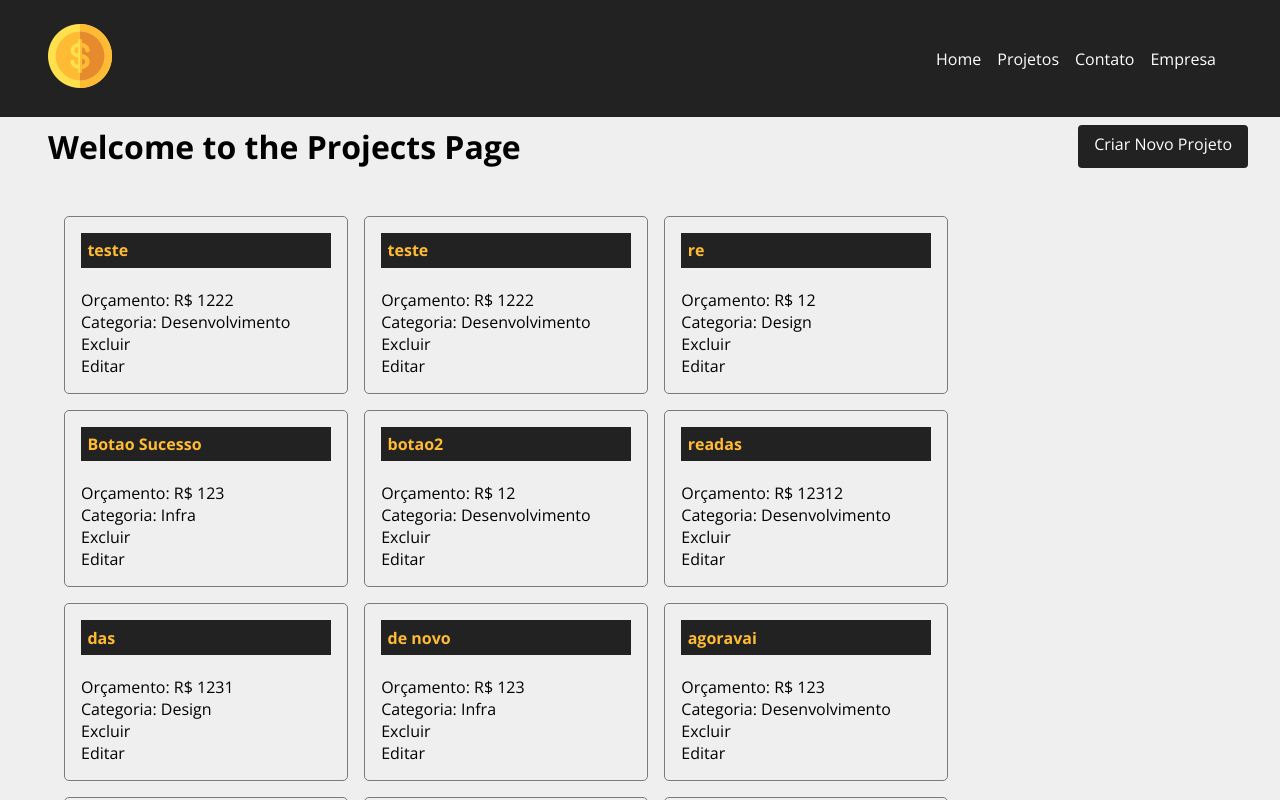
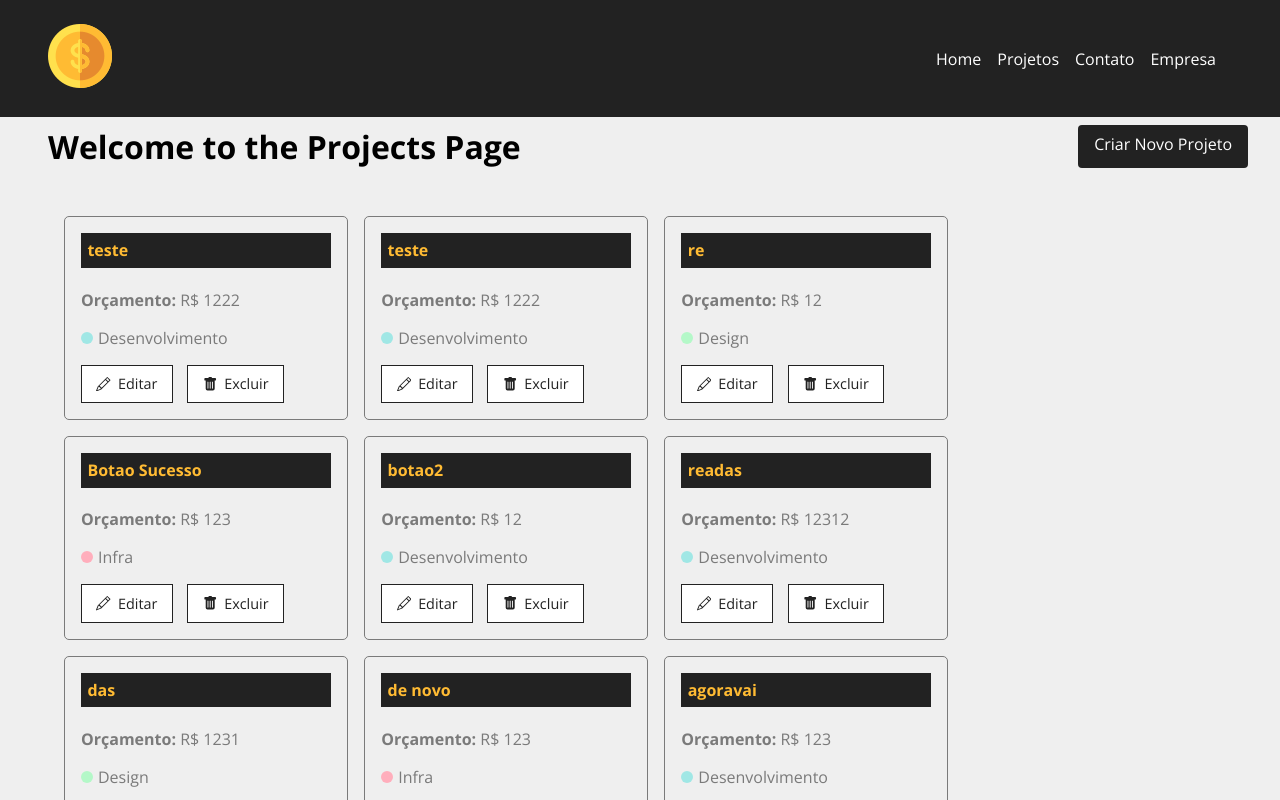
Before and after one commit to IABlock/Projeto-Curso-React, a React (Create React App) app: page /projects in a window 1280 px wide. Shown: the top 800 px of the page. Built offline with nearby package versions, Linux system fonts and the light colour scheme; data requests are answered from the project's data file.

Commit message:
Style do Card e Botoes

```diff
--- a/db.json
+++ b/db.json
@@ -131,6 +131,17 @@
       },
       "cost": 0,
       "services": []
+    },
+    {
+      "id": "1d27",
+      "name": "Planejamento",
+      "budget": "123",
+      "category": {
+        "id": "4",
+        "name": "Planejamento"
+      },
+      "cost": 0,
+      "services": []
     }
   ],
   "categories": [
--- a/src/components/pages/Projects.js
+++ b/src/components/pages/Projects.js
@@ -42,7 +42,7 @@ function Projects() {
               id={project.id}
               name={project.name}
               budget={project.budget}
-              category={project.category}
+              category={project.category.name}
               key={project.id}
             />
           ))}
--- a/src/components/project/ProjectCard.js
+++ b/src/components/project/ProjectCard.js
@@ -1,18 +1,27 @@
+import React from 'react';
+import {BsPencil, BsFillTrashFill} from 'react-icons/bs';
+import {Link} from 'react-router-dom';
+
 import styles from './ProjectCard.module.css';
 
+
+
 function ProjectCard({ id, name, budget, category, handleRemove }) {
+
+    const categoryLowerCase = category.toLowerCase();
+
     return (
         <div className={styles.project_card}>
             <h4>{name}</h4>
             <p>
                 <span>Orçamento:</span> R$ {budget}
             </p>
-            <p>
-                <span>Categoria:</span> {category.name}
+            <p className={styles.category_text}>
+                <span className={`${styles[categoryLowerCase]}`}></span> {category}
             </p>
             <div className={styles.project_card_actions}>
-                <p>Excluir</p>
-                <p>Editar</p>
+                <Link to='/'><BsPencil />Editar</Link>
+                <button><BsFillTrashFill />Excluir</button>
             </div>
         </div>
     );
--- a/src/components/project/ProjectCard.module.css
+++ b/src/components/project/ProjectCard.module.css
@@ -12,3 +12,75 @@
     padding: .4em;
     margin-bottom: 1.3em;
 }
+
+.project_card p {
+    color: #7a7a7a;
+    margin-bottom: 1em;
+}
+
+.project_card p span {
+    font-weight: bold;
+}
+
+.category_text {
+    display: flex;
+    align-items: center;
+}
+
+.category_text span {
+    display: block;
+    width: 12px;
+    height: 12px;
+    background-color: #CCC;
+    border-radius: 50%;
+    margin-right: 5px;
+}
+
+.category_text .infra {
+    background-color: #ffaebc;
+}
+
+.category_text .desenvolvimento {
+    background-color: #a0e7e5;
+}
+
+.category_text .design {
+    background-color: #b4f8c8;
+}
+
+.category_text .planejamento {
+    background-color: #fbe7c6;
+}
+
+.project_card_actions{
+    display: flex;
+    align-items: center;
+    margin-top: 1em;
+}
+
+.project_card_actions a,
+.project_card_actions button {
+    text-decoration: none;
+    background-color: #fff;
+    border: none;
+    color: #222;
+    padding: 0.6em 1em;
+    font-size: .9em;
+    cursor: pointer;
+    margin-right: 1em;
+    align-items: center;
+    display: flex;
+    border: 1px solid #222;
+    justify-content: center;
+    transition: 0.5s;
+}
+
+.project_card_actions svg {
+    margin-right: 0.5em;
+}
+
+.project_card_actions a:hover,
+.project_card_actions button:hover {
+    background-color: #222;
+    color: #fb3;
+}
```
